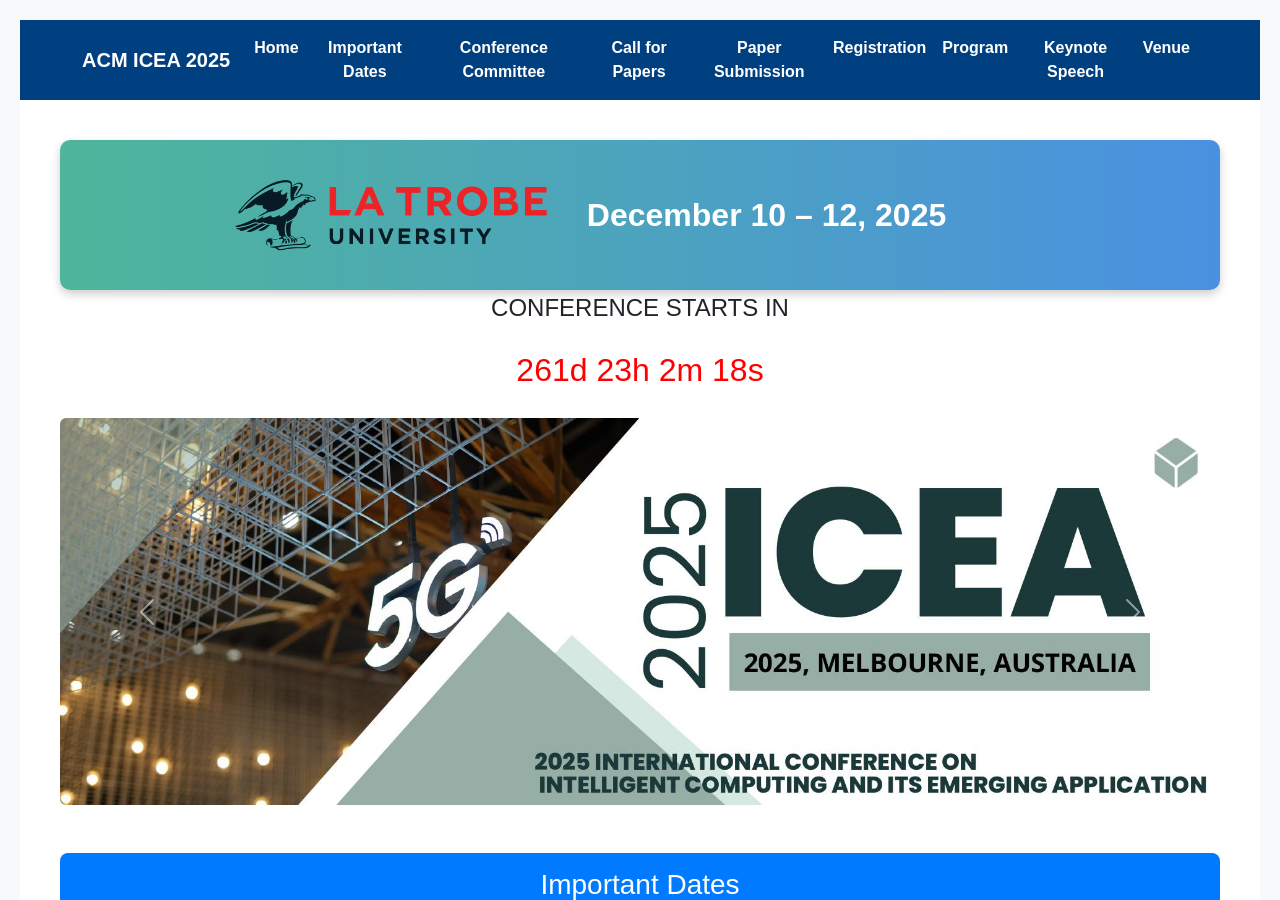
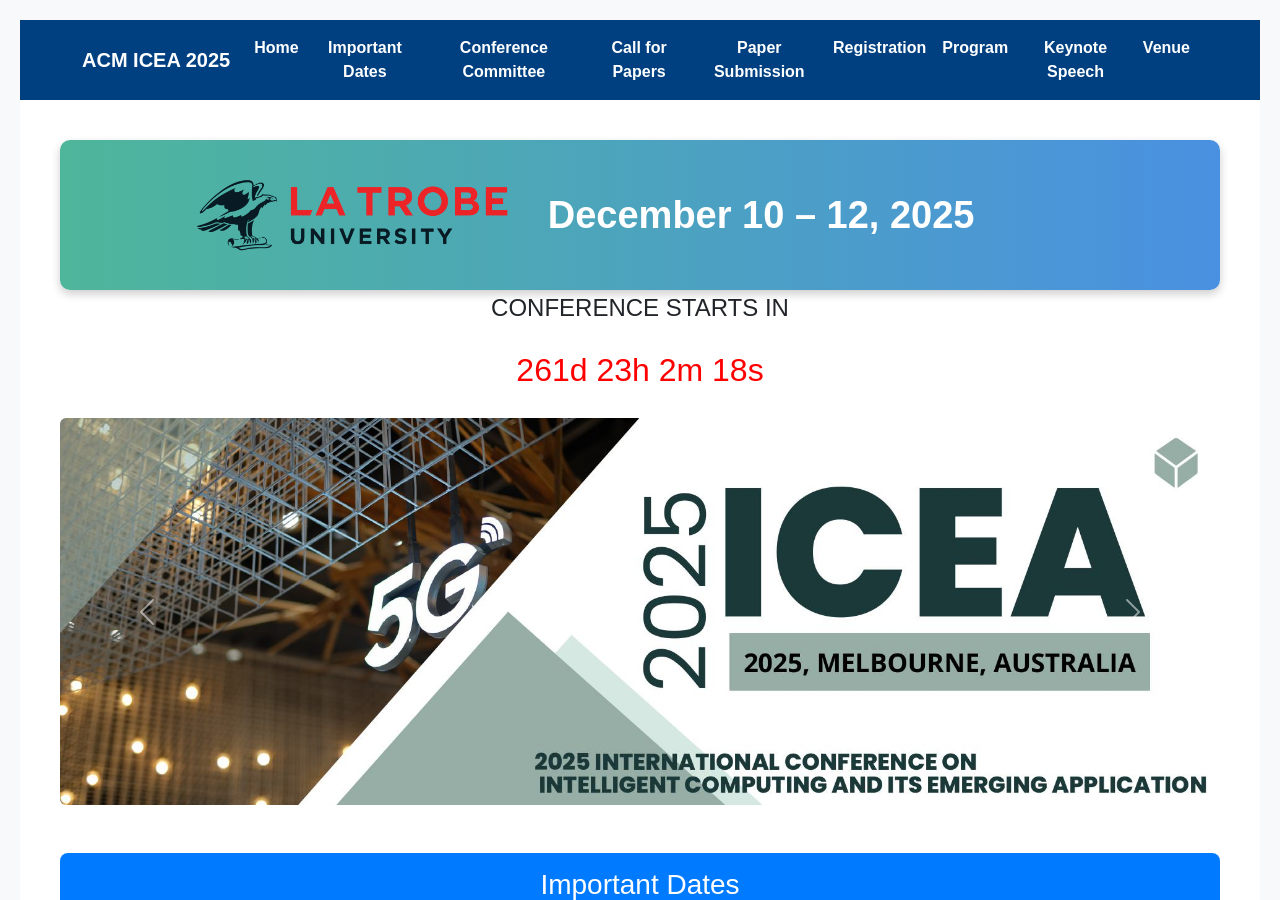
Before and after one commit to icea2025/latrobe, a Jekyll site: the page index.html, which Jekyll copies as it is, in a window 1280 px wide and 900 px high. Built offline with Jekyll 4.4.1, drawn with Linux system fonts in a browser that asks for light colours.

Commit message:
Update index.html

```diff
--- a/index.html
+++ b/index.html
@@ -117,7 +117,7 @@
     <div class="hero">
       <div class="hero-content">
         <img src="image/La_Trobe_University_logo.jpg" alt="La Trobe University Logo">
-        <p style="font-size: 32px; font-weight: bold;">December 10 – 12, 2025</p>
+        <p style="font-size: 38px; font-weight: bold;">December 10 – 12, 2025</p>
       </div>
     </div>
 
```
